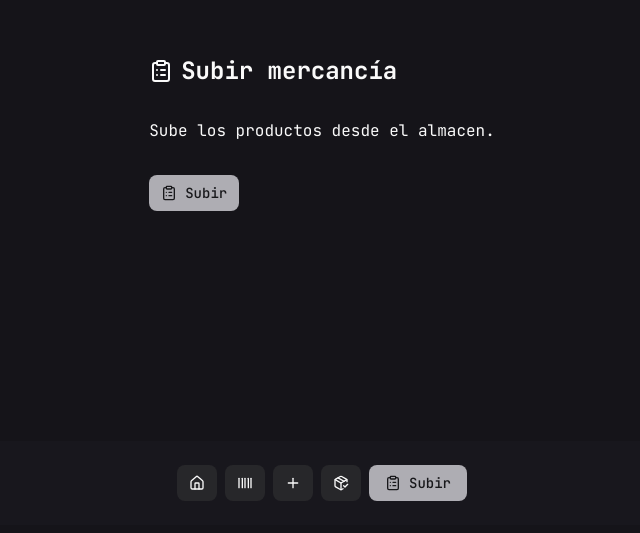
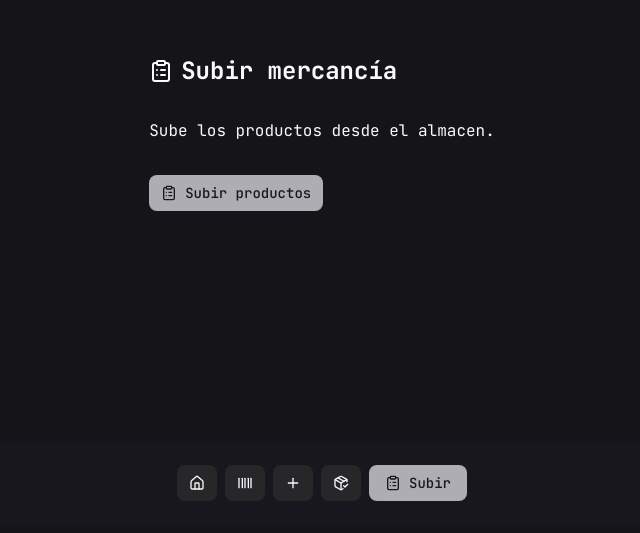
Before and after one commit to Rafacv23/supermarket-management, a Next.js app: page /upload in a window 1280 px wide. Shown: the part 267-800 px from the top of the page, without its empty margins (318-958 px from the left). Built offline with nearby package versions, Linux system fonts and the light colour scheme.

Commit message:
Update title in UploadPage component: change from 'Subir' to 'Subir productos' for clarity.

```diff
--- a/app/upload/page.tsx
+++ b/app/upload/page.tsx
@@ -58,7 +58,7 @@ export default function UploadPage() {
       </h1>
       <p>Sube los productos desde el almacen.</p>
       <FormTrigger
-        title="Subir"
+        title="Subir productos"
         icon={<ClipboardList size={16} />}
         form={<UploadProductForm />}
         description="Añade todos los productos que vayas a subir desde el almacen."
```
